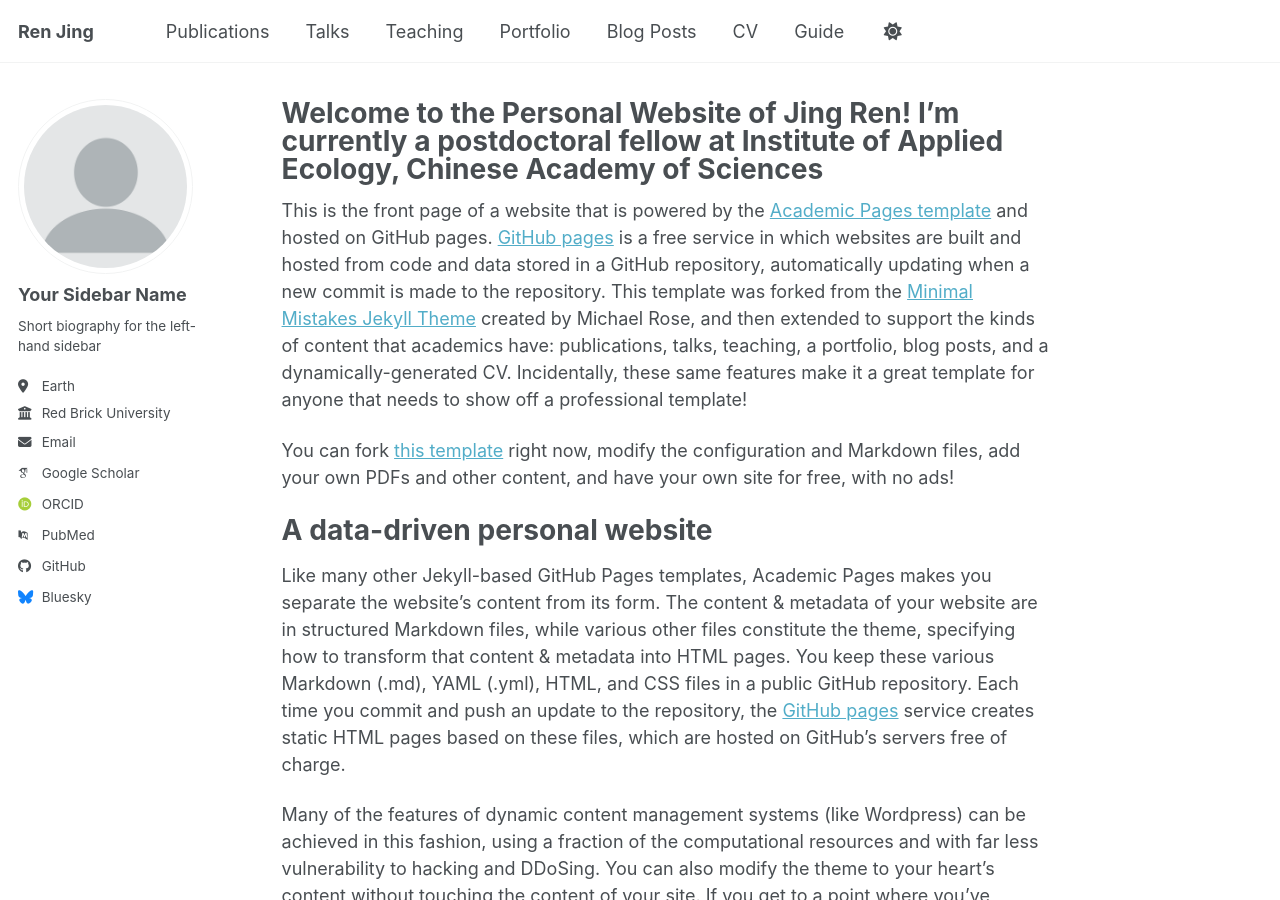
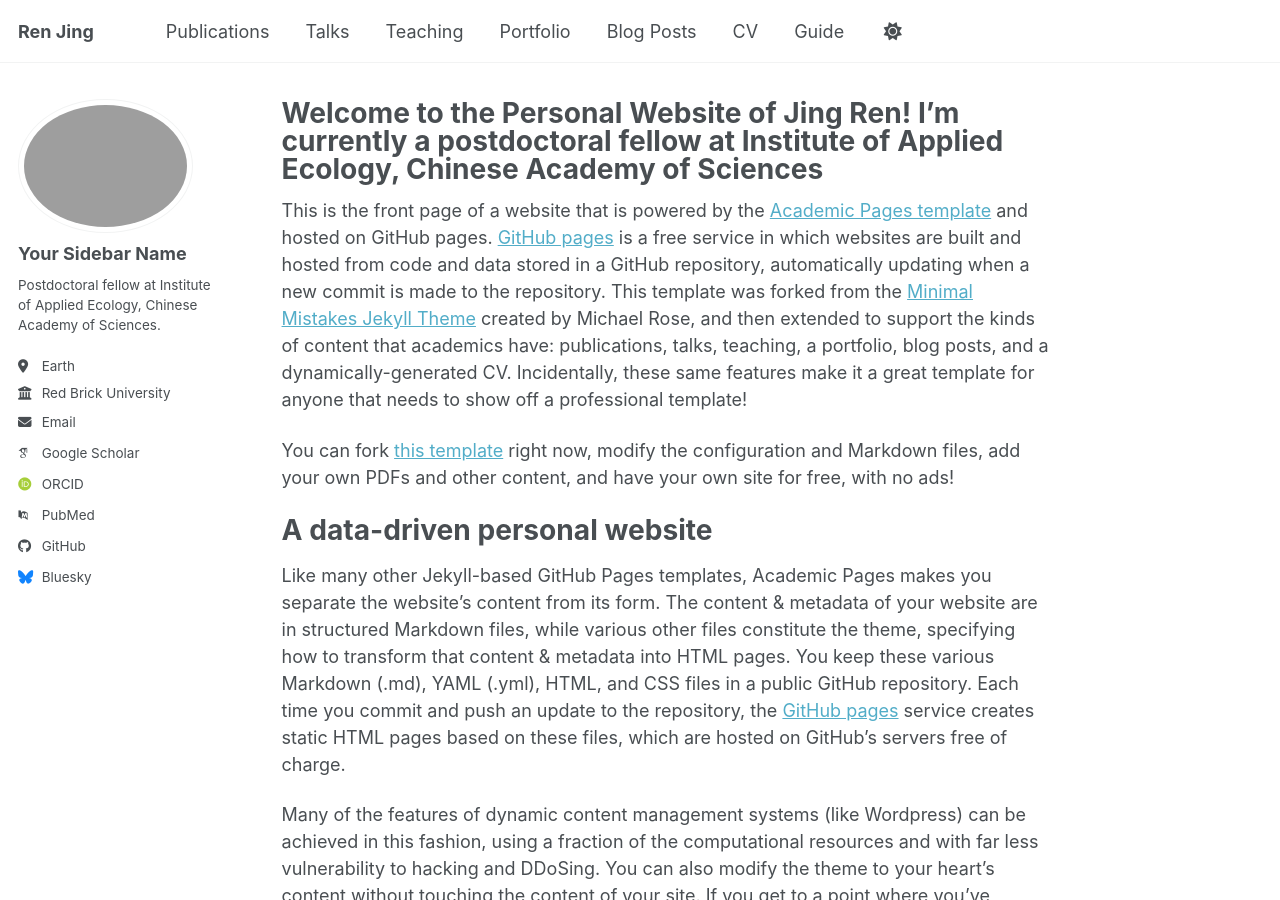
Before and after one commit to Renjing1009/Renjing1009.github.io, a Jekyll site: the page built from _pages/about.md, in a window 1280 px wide and 900 px high. Built offline with Jekyll 4.4.1, drawn with Linux system fonts in a browser that asks for light colours; some web fonts are replaced; a script bundle is joined from its source files by our own code; library files that are not in the unit come from our copies.

Commit message:
Update _config.yml

```diff
--- a/_config.yml
+++ b/_config.yml
@@ -23,10 +23,10 @@ repository               : "academicpages/academicpages.github.io"
 #               Additional customization can be done by editing /_includes/author-profile.html
 author:
   # Biographic information
-  avatar           : "profile.png"
+  avatar           : "IMG_20191228_170234.jpg"
   name             : "Your Sidebar Name"
   pronouns         : # example: "she/her"
-  bio              : "Short biography for the left-hand sidebar"
+  bio              : "Postdoctoral fellow at Institute of Applied Ecology, Chinese Academy of Sciences."
   location         : "Earth"
   employer         : "Red Brick University"
   uri              : # URL
```
